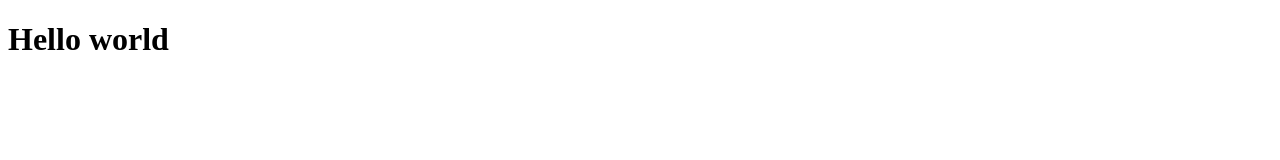
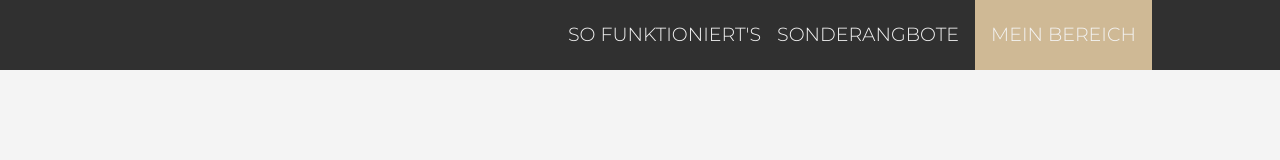
Before and after one commit to Eieyron/eieyron.github.io, a plain HTML site: page index.html in a window 1280 px wide. Drawn offline with Linux system fonts and the light colour scheme.

Commit message:
Basic Navbar
- include all css colors
- include basic navbar

```diff
--- a/index.html
+++ b/index.html
@@ -4,9 +4,16 @@
     <meta charset="UTF-8" />
     <meta http-equiv="X-UA-Compatible" content="IE=edge" />
     <meta name="viewport" content="width=device-width, initial-scale=1.0" />
+    <link rel="stylesheet" href="/css/style.css" />
     <title>Document</title>
   </head>
   <body>
-    <h1>Hello world</h1>
+    <nav class="navbar">
+      <ul>
+        <li>SO FUNKTIONIERT'S</li>
+        <li>SONDERANGBOTE</li>
+        <li><a class="navbutton">MEIN BEREICH</a></li>
+      </ul>
+    </nav>
   </body>
 </html>
--- a/scss/style.scss
+++ b/scss/style.scss
@@ -1,5 +1,35 @@
 $light-color: #f4f4f4;
+$red: #ff5b5b;
+$orange: #ff915c;
+$tangerine: #ffbe5b;
+$yellow: #ffdf5b;
+$green: #8fe360;
+$teal: #57e690;
+$light-blue: #57dbe6;
+$khaki: #cfb995;
+$dark: #303030;
+$like: #68b680;
+$dislike: #ff3750;
+$like-hover: #46915c;
+$dislike-hover: #ce2c40;
 
+// font imports
+@font-face {
+  font-family: "Montserrat Black";
+  src: url("/assets/Montserrat/Montserrat-Black.ttf") format("truetype");
+}
+
+@font-face {
+  font-family: "Montserrat Light";
+  src: url("/assets/Montserrat/Montserrat-Light.ttf") format("truetype");
+}
+
+@font-face {
+  font-family: "Montserrat Medium";
+  src: url("/assets/Montserrat/Montserrat-Medium.ttf") format("truetype");
+}
+
+// default margin and padding for everything
 * {
   margin: 0;
   padding: 0;
@@ -8,4 +38,45 @@ $light-color: #f4f4f4;
 body {
   background-color: $light-color;
   line-height: 1.6;
+  font-size: 19px;
+  font-family: "Montserrat Light", sans-serif;
+  display: flex;
+  justify-content: center;
 }
+
+.content-padding {
+  padding: 0 10% 0 10%;
+}
+
+.navbar {
+  @extend .content-padding;
+
+  display: flex;
+  align-items: center;
+  background-color: $dark;
+  width: 100%;
+  justify-content: flex-end;
+  height: 70px;
+  color: $light-color;
+
+  ul {
+    display: flex;
+    gap: 1rem;
+    list-style-type: none;
+    height: 100%;
+  }
+
+  li {
+    display: flex;
+    height: 100%;
+    align-items: center;
+  }
+}
+
+.navbutton {
+  background-color: $khaki;
+  height: 100%;
+  display: flex;
+  align-items: center;
+  padding: 0 1rem 0 1rem;
+}
```
Also changed, not shown: css/style.css.
